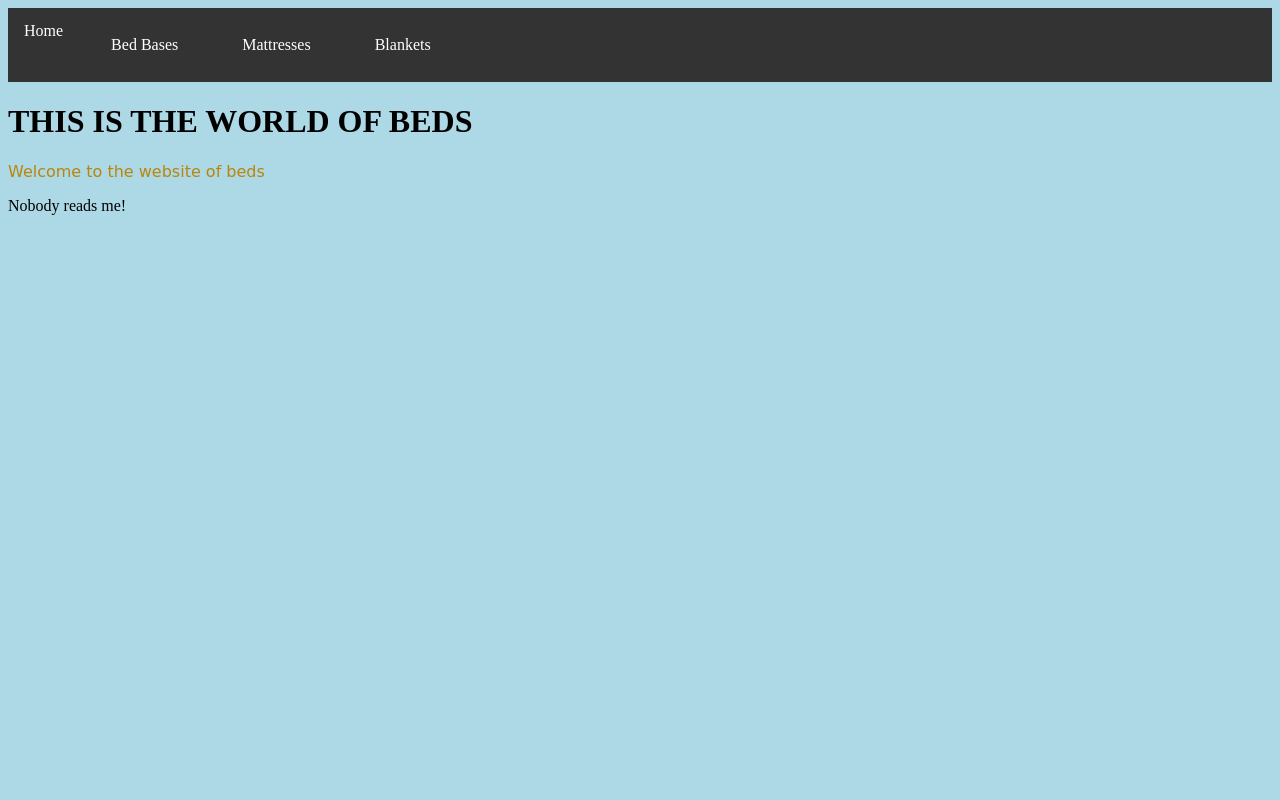
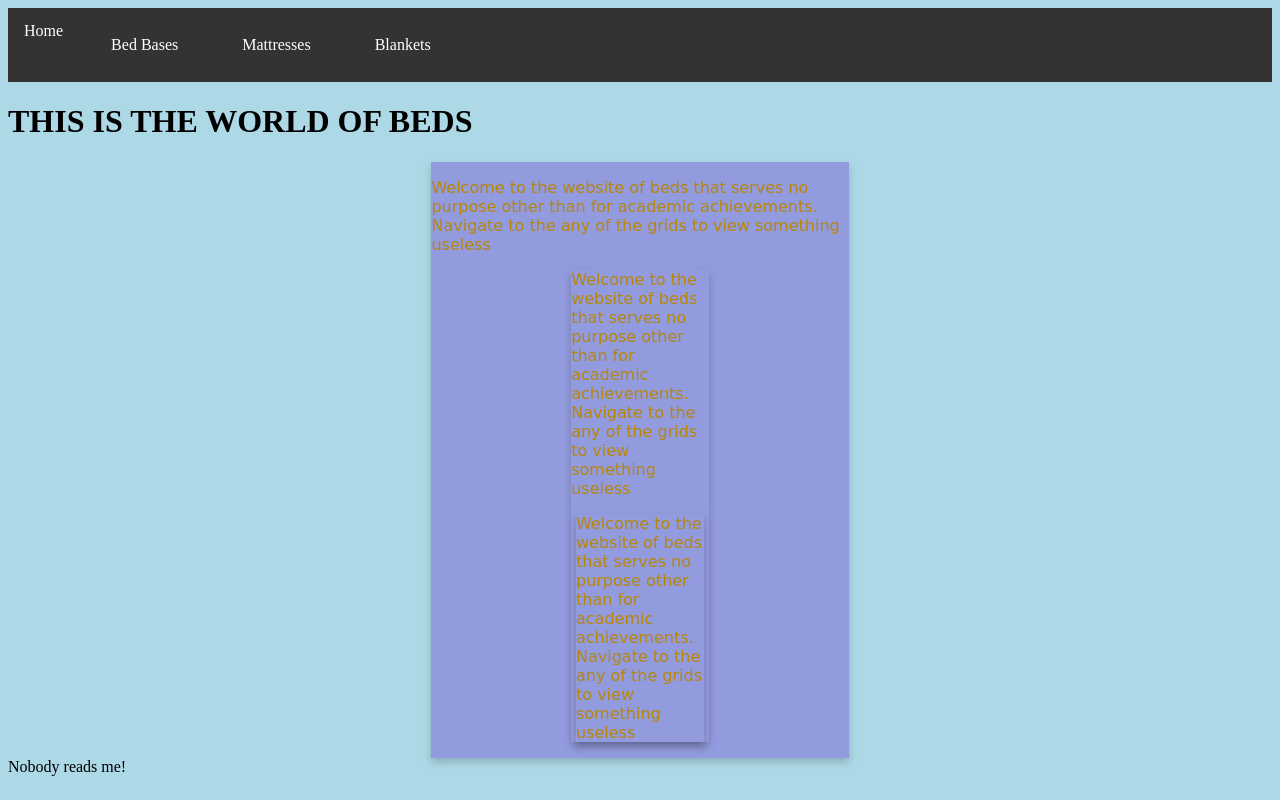
Before and after one commit to DavidWu531/beds, a Flask app: page / in a window 1280 px wide. Run offline with Flask 3, Linux system fonts and the light colour scheme.

Commit message:
added boxes

```diff
--- a/static/style.css
+++ b/static/style.css
@@ -31,3 +31,86 @@ li a {
 li a:hover {
   background-color: #111;
 }
+
+.navbar {
+  overflow: hidden;
+  background-color: #333;
+}
+
+.navbar a {
+  float: left;
+  font-size: 16px;
+  color: white;
+  text-align: center;
+  padding: 14px 16px;
+  text-decoration: none;
+}
+
+.dropdown {
+  float: left;
+  overflow: hidden;
+}
+
+.dropdown .dropbtn {
+  font-size: 16px;
+  border: none;
+  outline: none;
+  color: white;
+  padding: 14px 16px;
+  background-color: inherit;
+  font-family: inherit;
+  margin: 0;
+}
+
+.navbar a:hover, .dropdown:hover .dropbtn {
+  background-color: red;
+}
+
+.dropdown-content {
+  display: none;
+  position: absolute;
+  background-color: #f9f9f9;
+  min-width: 160px;
+  box-shadow: 0px 8px 16px 0px rgba(0,0,0,0.2);
+  z-index: 1;
+}
+
+.dropdown-content a {
+  float: none;
+  color: black;
+  padding: 12px 16px;
+  text-decoration: none;
+  display: block;
+  text-align: left;
+}
+
+.dropdown-content a:hover {
+  background-color: #ddd;
+}
+
+.dropdown:hover .dropdown-content {
+  display: block;
+}
+
+/* Code copied from my Year 10 Digi Portfolio but will be altered */
+
+.container{
+  display: flex;
+  flex-wrap: wrap;
+}
+
+.item{
+  box-shadow: 0 4px 8px 0 rgba(0,0,0,0.2);
+  width: 33%;
+  min-width: 8rem;
+  margin: auto;
+  background-color: #929bdd
+}
+ .item-info{
+   padding: 0.1rem;
+   text-align: center;
+ }
+
+.item img{
+  width: 100%;
+}
--- a/templates/home.html
+++ b/templates/home.html
@@ -1,6 +1,20 @@
 {% extends "layout.html" %}
 {% block content %}
-    <p class="homepage">
-    Welcome to the website of beds
+<html>
+<head>
+<div class='container'>
+    <!-- item 1 starts here-->
+    <div class='item'>
+        <p class="homepage">Welcome to the website of beds that serves no purpose other than for academic achievements. Navigate to the any of the grids to view something useless
+    </p>
+    <!-- item 2 starts here-->
+    <div class='item'>
+        <p class="homepage">Welcome to the website of beds that serves no purpose other than for academic achievements. Navigate to the any of the grids to view something useless
+    </p>
+    <!-- item 3 starts here-->
+    <div class='item'>
+        <p class="homepage">Welcome to the website of beds that serves no purpose other than for academic achievements. Navigate to the any of the grids to view something useless
     </p>
 {% endblock %}
+</head>
+</html>
```
Also changed, not shown: templates/layout.html (+0 -61 lines).
